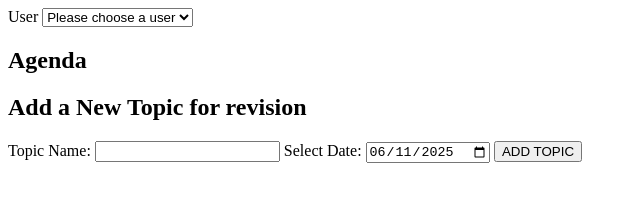
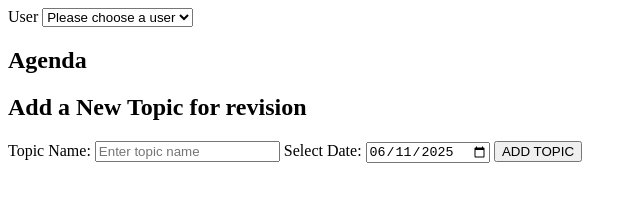
Before and after one commit to Droid-An/Project-Spaced-Repetition-Tracker, a plain HTML site: page index.html in a window 1280 px wide. Shown: the full height of the page, 0-640 px from the left. Drawn offline with Linux system fonts and the light colour scheme.

Commit message:
added a placeholder and removed old code

```diff
--- a/index.html
+++ b/index.html
@@ -1,32 +1,17 @@
-
 <!DOCTYPE html>
 <html>
-
   <head>
     <script type="module" src="script.mjs"></script>
   </head>
 
   <body>
     <main>
-    <!-- <section>
-      <label for="userDropdown">User</label>
-      <select id="userDropdown" name="user" required>
-        <option value="">Please choose a user</option>
-        <option value="1">1</option>
-        <option value="2">2</option>
-        <option value="3">3</option>
-        <option value="4">4</option>
-        <option value="5">5</option>
-      </select>
-    </section> -->
-
       <section>
         <label for="userDropdown">User</label>
         <select id="userDropdown" name="user" required>
           <option value="">Please choose a user</option>
         </select>
       </section>
-
 
       <section aria-labelledby="agenda-heading">
         <h2 id="agenda-heading">Agenda</h2>
@@ -39,15 +24,25 @@
         <h2 id="add-topic-heading">Add a New Topic for revision</h2>
         <form id="topicForm">
           <label for="topicName">Topic Name:</label>
-        <input type="text" id="topicName" required aria-label="Enter topic name" />
+          <input
+            type="text"
+            id="topicName"
+            required
+            placeholder="Enter topic name"
+            aria-label="Enter topic name"
+          />
 
           <label for="datePicker">Select Date:</label>
-        <input type="date" id="datePicker" required aria-label="select date for the topic" />
+          <input
+            type="date"
+            id="datePicker"
+            required
+            aria-label="select date for the topic"
+          />
 
           <button id="addbtn" type="submit">ADD TOPIC</button>
         </form>
       </section>
     </main>
   </body>
-
 </html>
```
Lines whose indentation alone changed are shown as unchanged.
